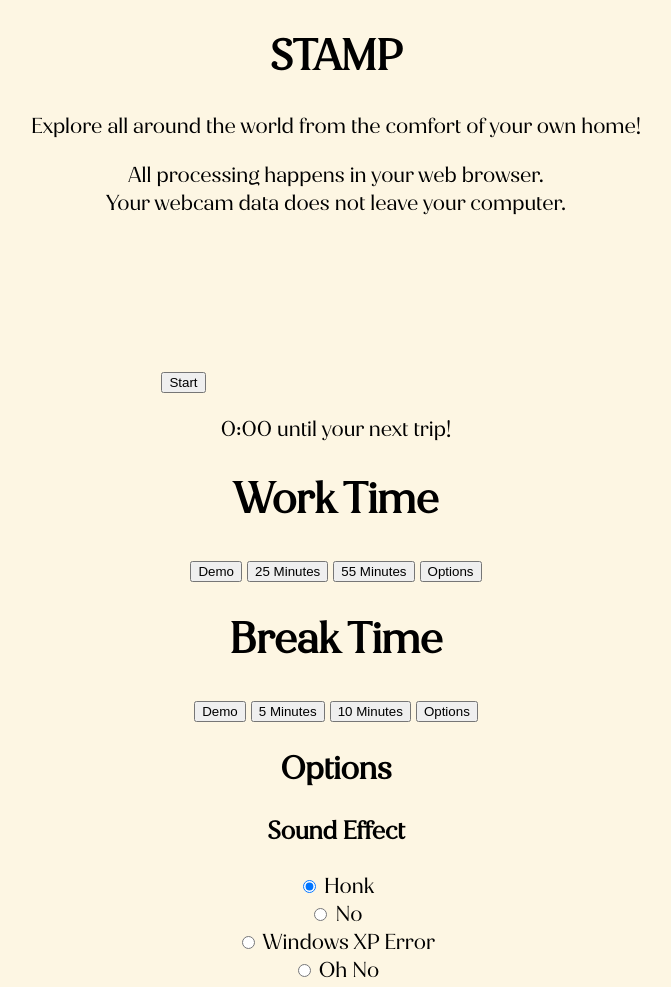
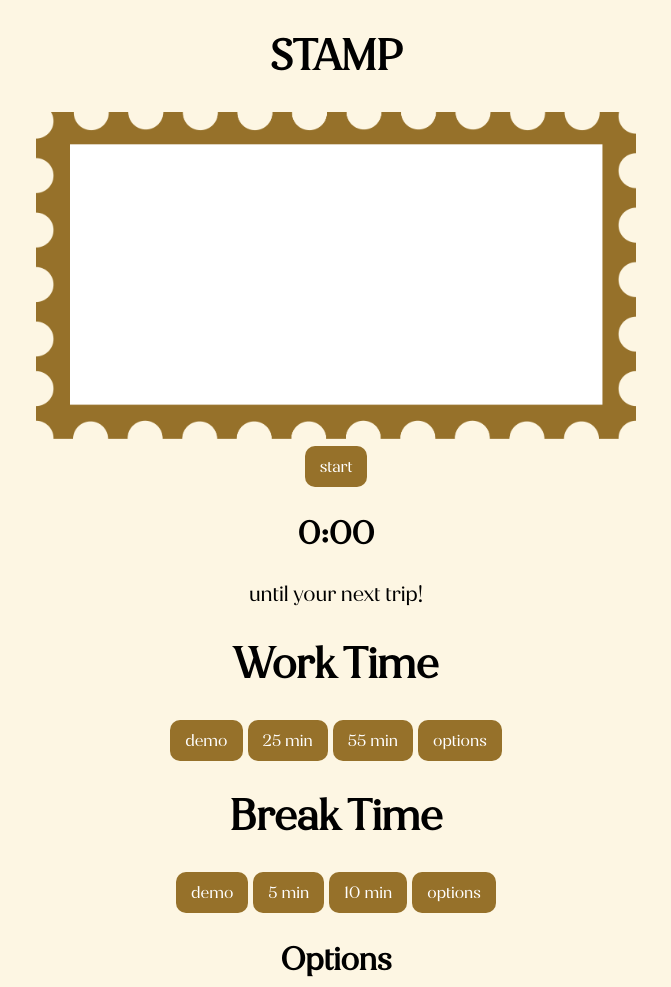
Before and after one commit to ansonyuu/getup, a website built with Parcel: page index.html in a window 1280 px wide. Shown: the top 987 px of the page, without its empty margins (304-975 px from the left). Built offline with nearby package versions, Linux system fonts and the light colour scheme.

Commit message:
some styling

```diff
--- a/index.html
+++ b/index.html
@@ -14,12 +14,15 @@
     <div id="wrapper">
 
       <div id="top-section">
-        <p> Explore all around the world from the comfort of your own home! </p>
+        <!-- <p> Explore all around the world from the comfort of your own home! </p>
         <p> All processing happens in your web browser.<br />Your webcam data does
-          not leave your computer. </p>
+          not leave your computer. </p> -->
       </div>
       <div id="mid-section">
-        <button id="start" >Start</button>
+        <div id="video-frame">
+          <img src="stamp-frame.png">
+        </div>
+        <button id="start" >start</button>
         <video id="webcam"></video>
         <p id="safari-warning" hidden="true">
           It looks like you're using Safari! If you're not hearing any audio,
@@ -31,25 +34,26 @@
 
       <div id="bottom-section">
 
-        <p><span id="countdown-display">0:00</span> until your next trip!</p>
+        <h2><span id="countdown-display">0:00</span></h2>
+        <p>until your next trip!</p>
 
         <div id="work-section">
           <h1 id="work-header"> Work Time </h1>
           <div id="work-buttons">
-            <button class="work-minutes" id="demo" value="2">Demo</button>
-            <button class="work-minutes" id="25-min" value="25">25 Minutes</button>
-            <button class="work-minutes" id="55-min" value="55">55 Minutes</button>
-            <button class="work-minutes" id="options">Options</button>
+            <button class="work-minutes" id="demo" value="2">demo</button>
+            <button class="work-minutes" id="25-min" value="25">25 min</button>
+            <button class="work-minutes" id="55-min" value="55">55 min</button>
+            <button class="work-minutes" id="options">options</button>
           </div>
         </div>
 
         <div id="break-section">
           <h1 id="break-header"> Break Time </h1>
           <div class="break-buttons">
-            <button class="break-minutes" id="demo" value="1">Demo</button>
-            <button class="break-minutes" id="5-min" value="5">5 Minutes</button>
-            <button class="break-minutes"  id="10-min" value="10">10 Minutes</button>
-            <button class="break-minutes" id="options">Options</button>
+            <button class="break-minutes" id="demo" value="1">demo</button>
+            <button class="break-minutes" id="5-min" value="5">5 min</button>
+            <button class="break-minutes"  id="10-min" value="10">10 min</button>
+            <button class="break-minutes" id="options">options</button>
           </div>
         </div>
     </div>
--- a/style.css
+++ b/style.css
@@ -10,6 +10,31 @@ body {
     position: relative;
     text-align: center;
   }
+#video-frame img {
+  width: 600px;
+  height: auto;
+  position: relative;
+}
+
+#webcam {
+  position: absolute;
+  text-align: center;
+  width: 600px;
+  height: 300px;
+}
+
+#start, .work-minutes, .break-minutes{
+  background-color: #96712A;
+  font-family: Jazmin;
+  border: none;
+  color: white;
+  border-radius: 10px;
+  padding: 10px 15px;
+  text-align: center;
+  text-decoration: none;
+  display: inline-block;
+  font-size: 16px;
+}
 
   @media only screen and (min-width: 1800px) {
     #options {
```
Also changed, not shown: stamp-frame.png (added).
